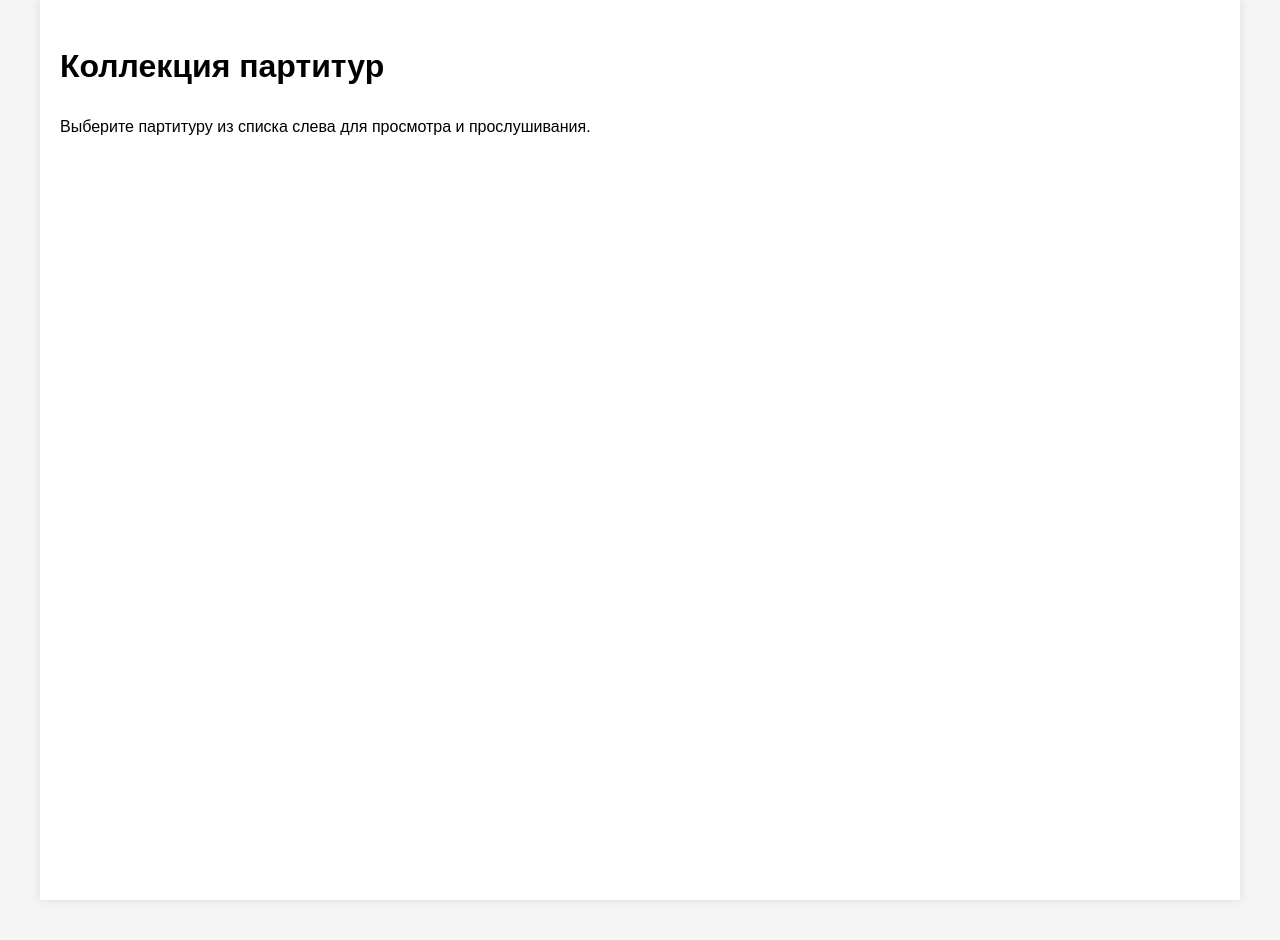
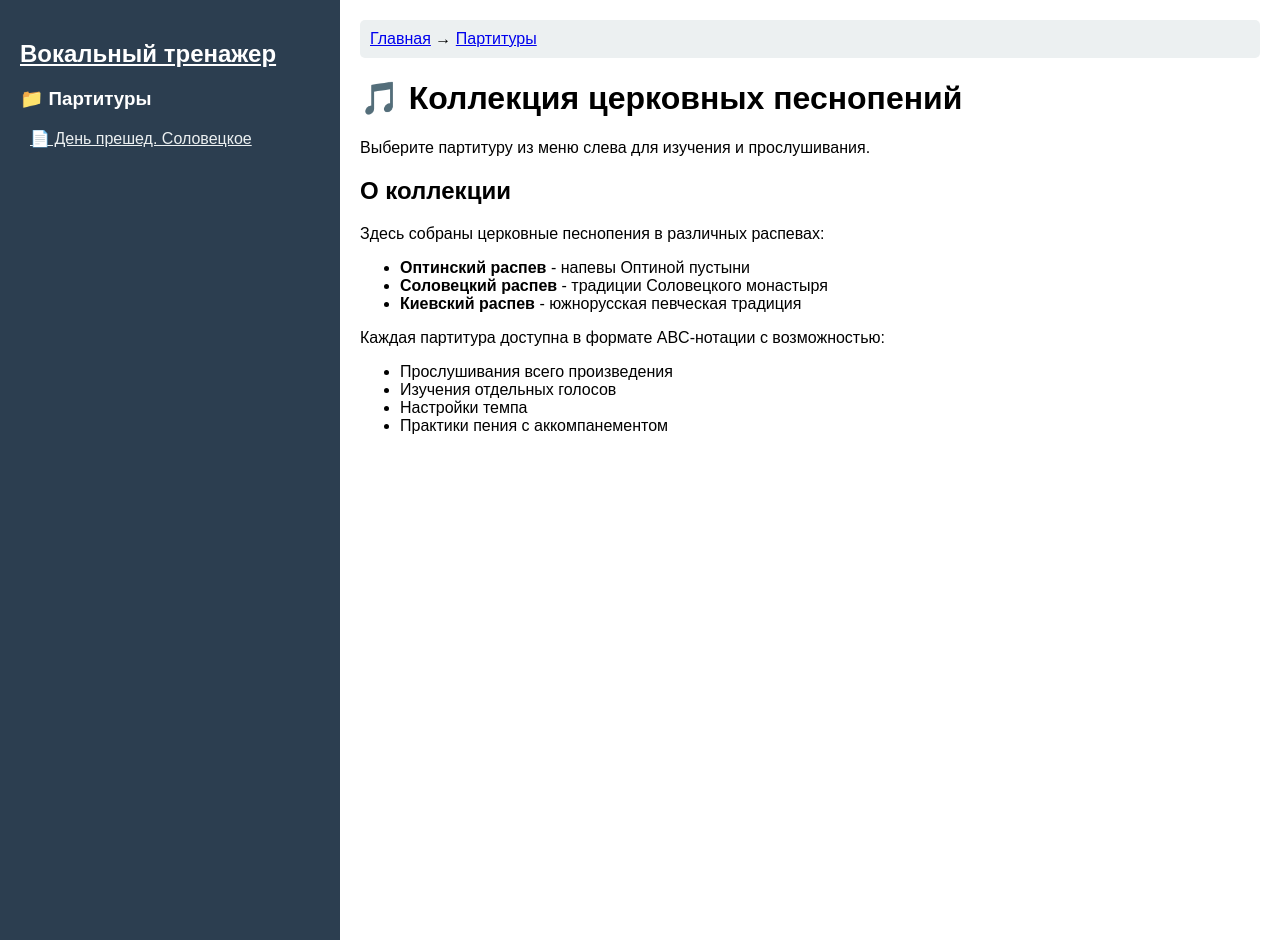
Before and after one commit to voctrainer/voctrainer.github.io, a Jekyll site: the page built from partitures/index.md, in a window 1280 px wide. Built offline with Jekyll 4.4.1, drawn with Linux system fonts in a browser that asks for light colours; before the commit the page ends 900 px from its top, so only the background shows below that.

Commit message:
Update index.md

```diff
--- a/partitures/index.md
+++ b/partitures/index.md
@@ -1,9 +1,23 @@
 ---
-layout: default
-title: Партитуры
-show_navigation: true
+layout: partiture
+title: "Коллекция партитур"
+nav: true
 ---
 
-# Коллекция партитур
+# 🎵 Коллекция церковных песнопений
 
-Выберите партитуру из списка слева для просмотра и прослушивания.
+Выберите партитуру из меню слева для изучения и прослушивания.
+
+## О коллекции
+
+Здесь собраны церковные песнопения в различных распевах:
+
+- **Оптинский распев** - напевы Оптиной пустыни
+- **Соловецкий распев** - традиции Соловецкого монастыря
+- **Киевский распев** - южнорусская певческая традиция
+
+Каждая партитура доступна в формате ABC-нотации с возможностью:
+- Прослушивания всего произведения
+- Изучения отдельных голосов
+- Настройки темпа
+- Практики пения с аккомпанементом
```
